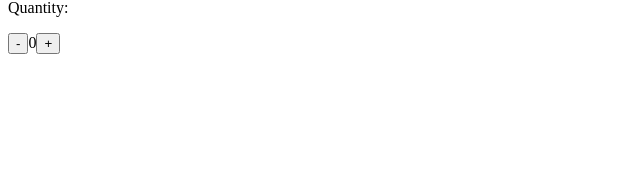
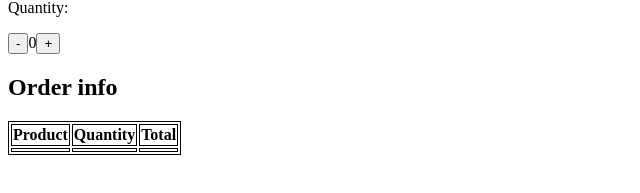
Before and after one commit to n3pite00/First-react-project, a React (Vite) app: page / in a window 1280 px wide. Shown: the part 225-418 px from the top of the page, without its empty margins (0-640 px from the left). Built offline with nearby package versions, Linux system fonts and the light colour scheme.

Commit message:
Orderinfo komponenttia aloitettu ja koodeja muokattu.

```diff
--- a/src/App.jsx
+++ b/src/App.jsx
@@ -2,6 +2,7 @@ import Header from './components/Header.jsx'
 import LogoImg from './assets/eco-5465429_640.png'
 import Products from './components/Dropdown.jsx'
 import Quantity from './components/Quantity.jsx'
+import ProductionInfo from './components/info.jsx'
 
 function App() {
 
@@ -10,6 +11,7 @@ function App() {
     <Header LogoImg={LogoImg}/>
     <Products/>
     <Quantity/>
+    <ProductionInfo/>
   </>
   );
 }
--- a/src/components/Dropdown.jsx
+++ b/src/components/Dropdown.jsx
@@ -1,8 +1,9 @@
+
 
 function Products(){
 
     const productNames = ['Apple iPhone 14', 'Google Pixel 7a 5G', 'Samsung Galaxy A55 5G', 'Fairphone 4 5G']
-    const prize = ['649€','399€','349€','449€']
+    const prize = [649, 399, 349, 449]
 
     const HandleProductChange = (event) => {
         setindex(event.target.value)
@@ -15,7 +16,7 @@ function Products(){
         <select name="products" id="index" onChange={HandleProductChange}>
         {productNames.map((item, index) => (
         <option key={index} value={index}>
-            {item} ({prize[index]})
+            {item} ({prize[index] + '€'})
         </option>
         ))}
         </select>
--- /dev/null
+++ b/src/components/info.jsx
@@ -0,0 +1,26 @@
+import '../styles/info.css'
+
+function ProductionInfo() {
+
+
+
+    return(
+    <>
+        <h2>Order info</h2>
+        <table>
+            <tr>
+                <th>Product</th>
+                <th>Quantity</th>
+                <th>Total</th>
+            </tr>
+            <tr>
+                <th></th>
+                <th></th>
+                <th></th>
+            </tr>
+        </table>
+    </>
+    )
+}
+
+export default ProductionInfo
--- /dev/null
+++ b/src/styles/info.css
@@ -0,0 +1,4 @@
+table, th, td {
+    border: 1px solid black;
+
+}
```
